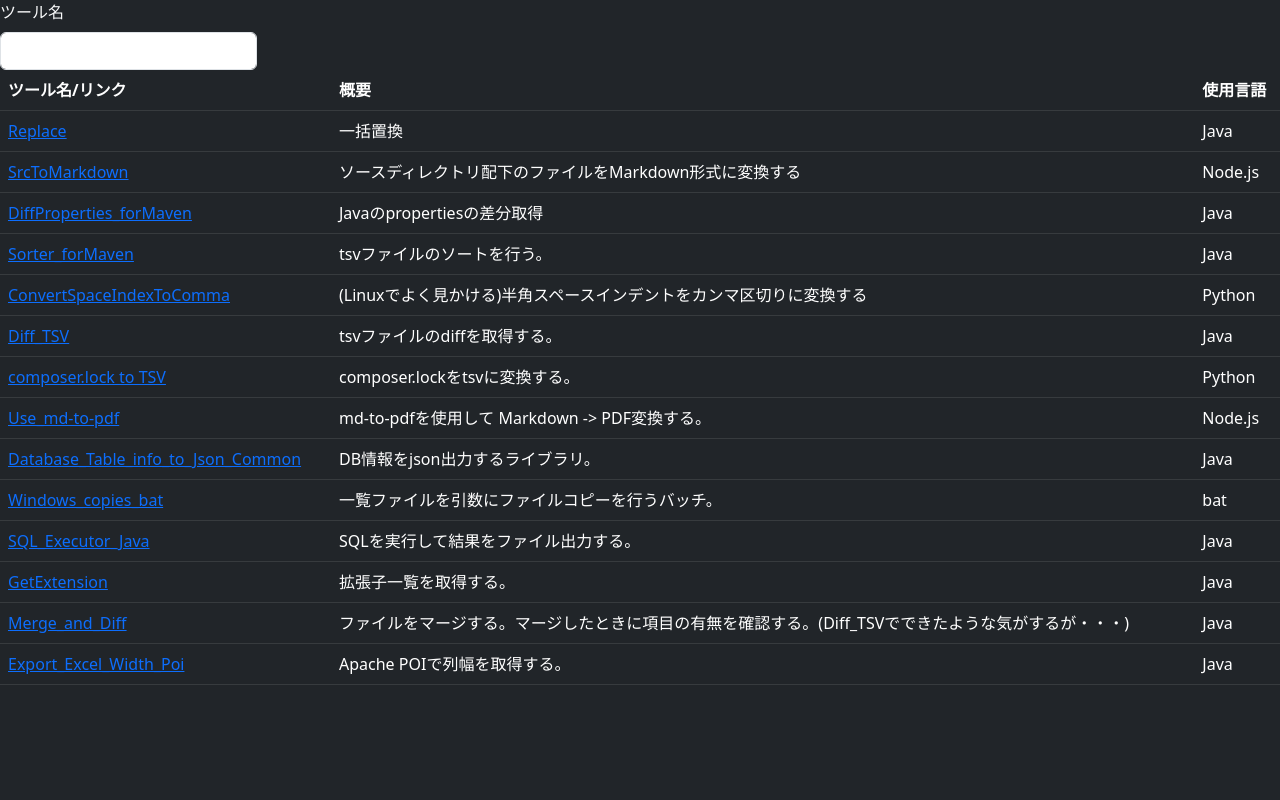
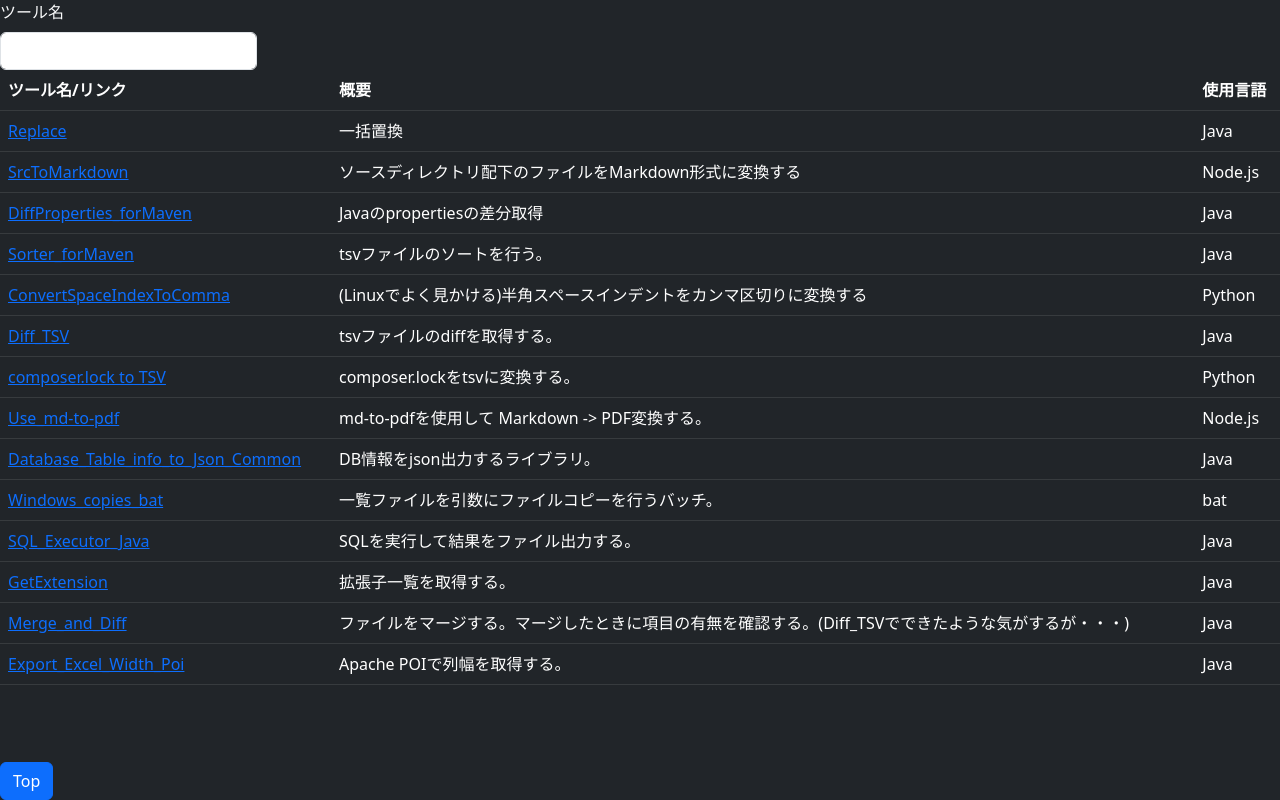
Before and after one commit to SampleUser0001/Bootstrap_practices, a plain HTML site: page repositories.html in a window 1280 px wide. Drawn offline with nearby package versions, Linux system fonts and the light colour scheme; a script that the page names is missing.

Commit message:
下部にTopへ戻るボタンを固定できる

```diff
--- a/repositories.html
+++ b/repositories.html
@@ -99,5 +99,12 @@
         </tr>
         </tbody>
     </table>
+
+    <footer class="fixed-bottom">
+        <div>
+            <button onclick="location.href='#'" class="btn btn-primary">Top</button>
+        </div>
+    </footer>
+
 </body>
 </html>
```
